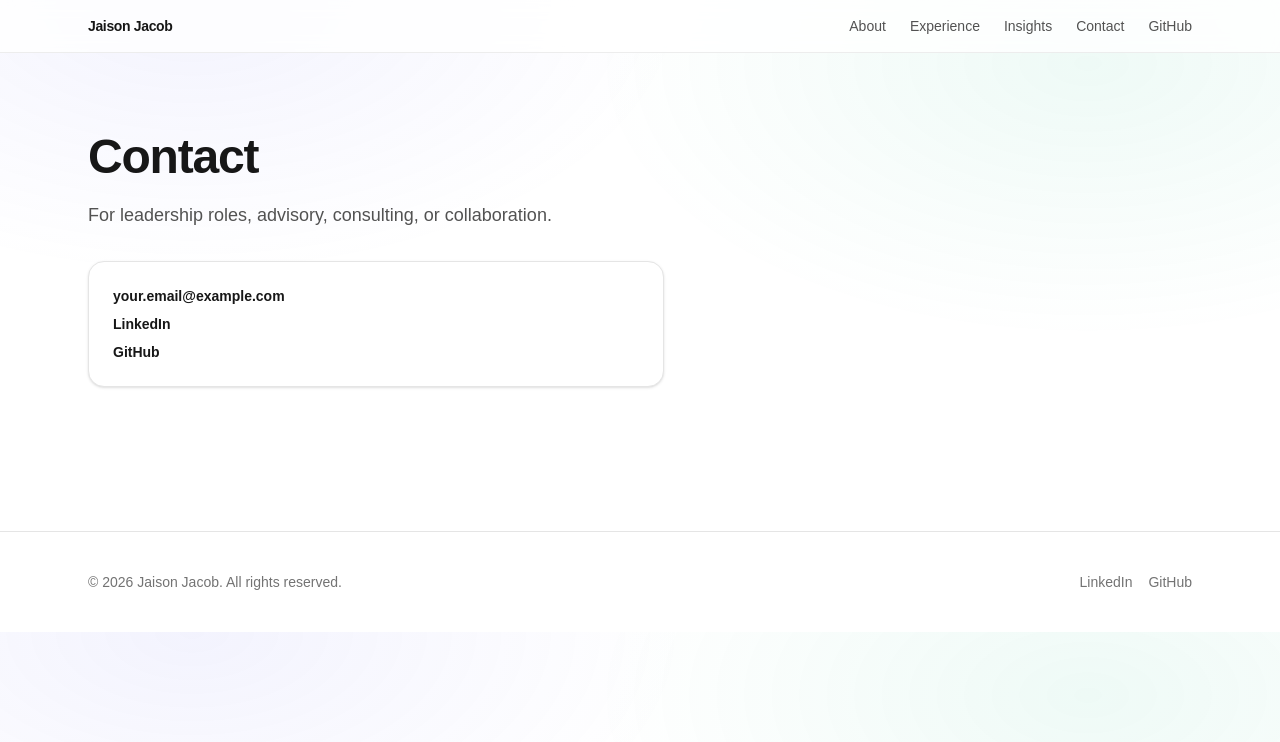
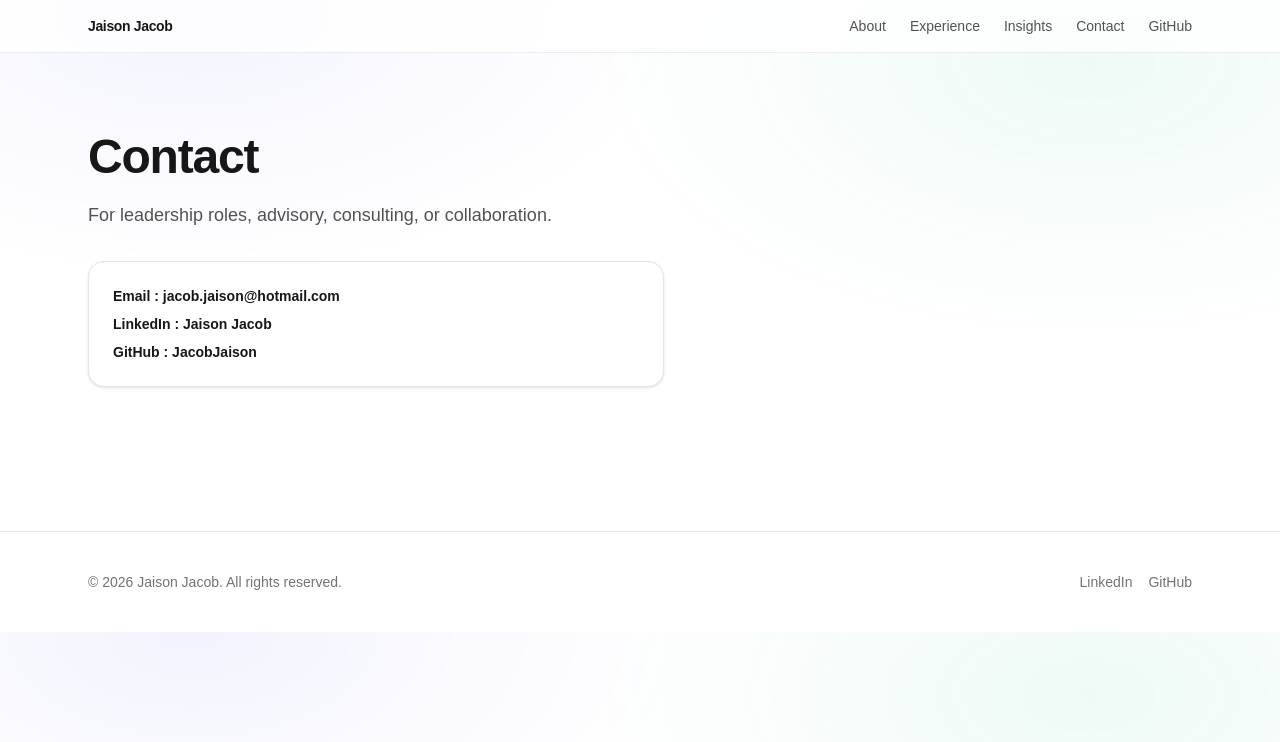
Before and after one commit to jacobKjaison/jaison-site, a Next.js app: page /contact in a window 1280 px wide. Shown: the top 742 px of the page. Built offline with nearby package versions, Linux system fonts and the light colour scheme.

Commit message:
Add Visitor Analytics

```diff
--- a/package.json
+++ b/package.json
@@ -9,6 +9,7 @@
     "lint": "eslint"
   },
   "dependencies": {
+    "@vercel/analytics": "^1.6.1",
     "gray-matter": "^4.0.3",
     "next": "^16.1.5",
     "react": "19.2.3",
--- a/src/app/contact/page.tsx
+++ b/src/app/contact/page.tsx
@@ -9,13 +9,13 @@ export default function Contact() {
       <div className="mt-8 max-w-xl rounded-2xl border border-neutral-200 bg-white p-6 shadow-sm">
         <div className="grid gap-2 text-sm">
           <a className="font-semibold hover:underline" href="mailto:your.email@example.com">
-            your.email@example.com
+            Email : jacob.jaison@hotmail.com
           </a>
-          <a className="font-semibold hover:underline" href="https://www.linkedin.com/" target="_blank" rel="noreferrer">
-            LinkedIn
+          <a className="font-semibold hover:underline" href="https://www.linkedin.com/in/jaisonkjacob/" target="_blank" rel="noreferrer">
+            LinkedIn : Jaison Jacob
           </a>
           <a className="font-semibold hover:underline" href="https://github.com/jacobjaison" target="_blank" rel="noreferrer">
-            GitHub
+            GitHub : JacobJaison
           </a>
         </div>
       </div>
--- a/src/app/layout.tsx
+++ b/src/app/layout.tsx
@@ -1,3 +1,4 @@
+import { Analytics } from "@vercel/analytics/next";
 import type { Metadata } from "next";
 import { Geist, Geist_Mono } from "next/font/google";
 import "./globals.css";
@@ -54,6 +55,7 @@ export default function RootLayout({
          <Nav />
         {children}
         <Footer />
+        <Analytics />
       </body>
     </html>
   );
```
Also changed, not shown: 1 other file (tests, documents, lock files or other folders).
